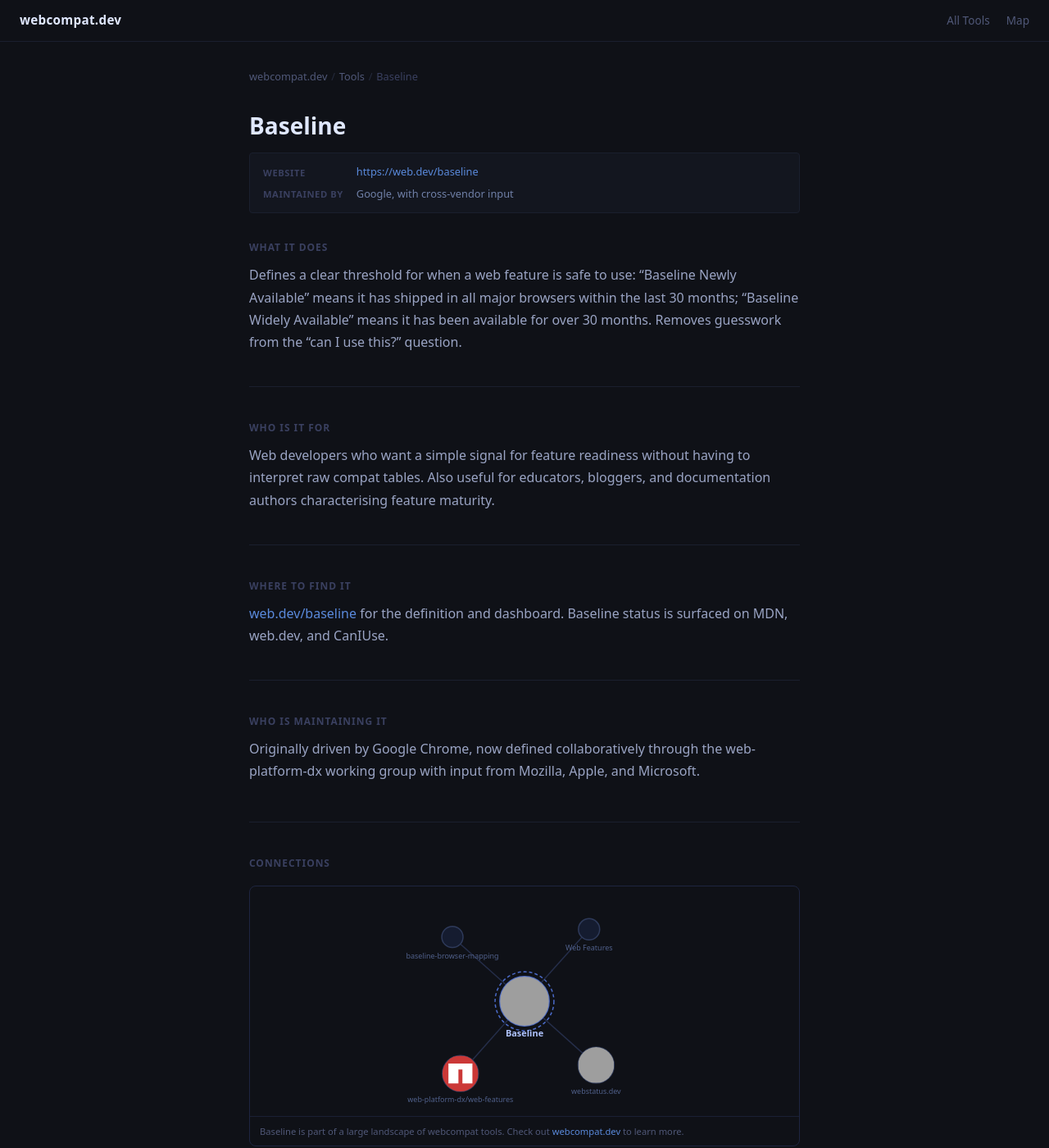
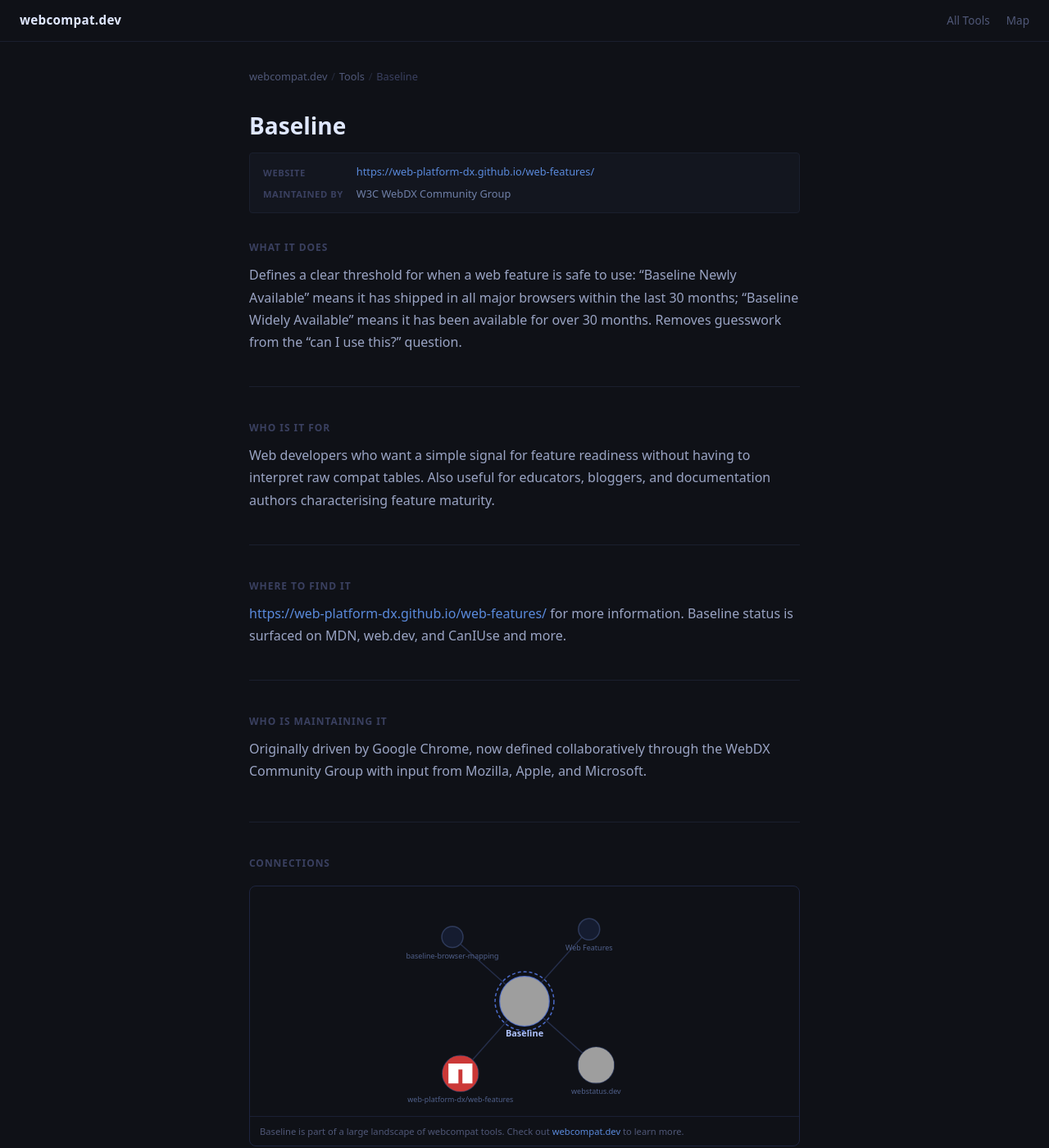
Before and after one commit to NiklasMerz/webcompat, a Jekyll site: the page built from _tools/baseline.md, in a window 1280 px wide and 1400 px high. Shown: the whole window at 82% size. Built offline with Jekyll 4.4.1, drawn with Linux system fonts in a browser that asks for light colours.

Commit message:
update baseline links and description
Closes #4

```diff
--- a/_tools/baseline.md
+++ b/_tools/baseline.md
@@ -1,8 +1,8 @@
 ---
 node_id: Baseline
 title: Baseline
-link: https://web.dev/baseline
-maintainer: Google, with cross-vendor input
+link: https://web-platform-dx.github.io/web-features/
+maintainer: W3C WebDX Community Group
 logo: /assets/img/logos/baseline-widely-icon.png
 ---
 
@@ -16,8 +16,8 @@
 
 ## Where to find it
 
-[web.dev/baseline](https://web.dev/baseline) for the definition and dashboard. Baseline status is surfaced on MDN, web.dev, and CanIUse.
+[https://web-platform-dx.github.io/web-features/](https://web-platform-dx.github.io/web-features/) for more information. Baseline status is surfaced on MDN, web.dev, and CanIUse and more.
 
 ## Who is maintaining it
 
-Originally driven by Google Chrome, now defined collaboratively through the web-platform-dx working group with input from Mozilla, Apple, and Microsoft.
+Originally driven by Google Chrome, now defined collaboratively through the WebDX Community Group with input from Mozilla, Apple, and Microsoft.
```
